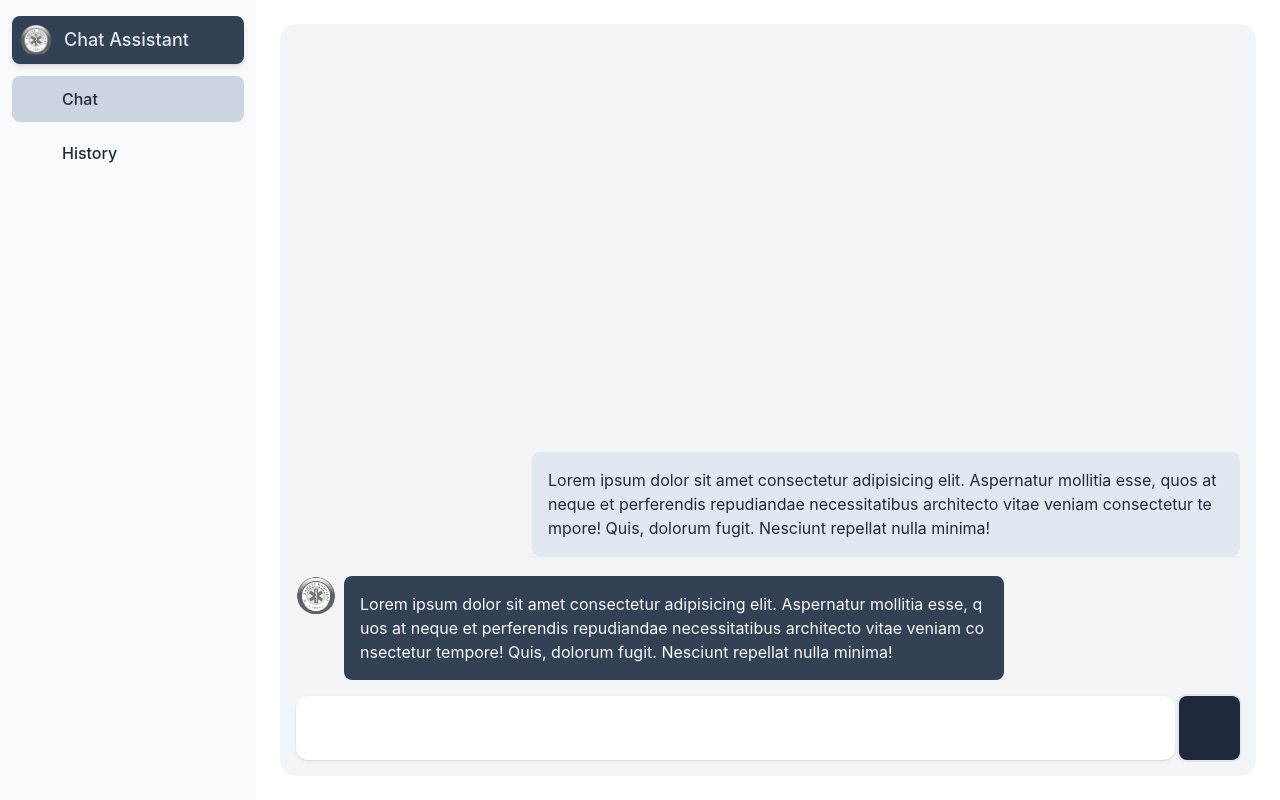
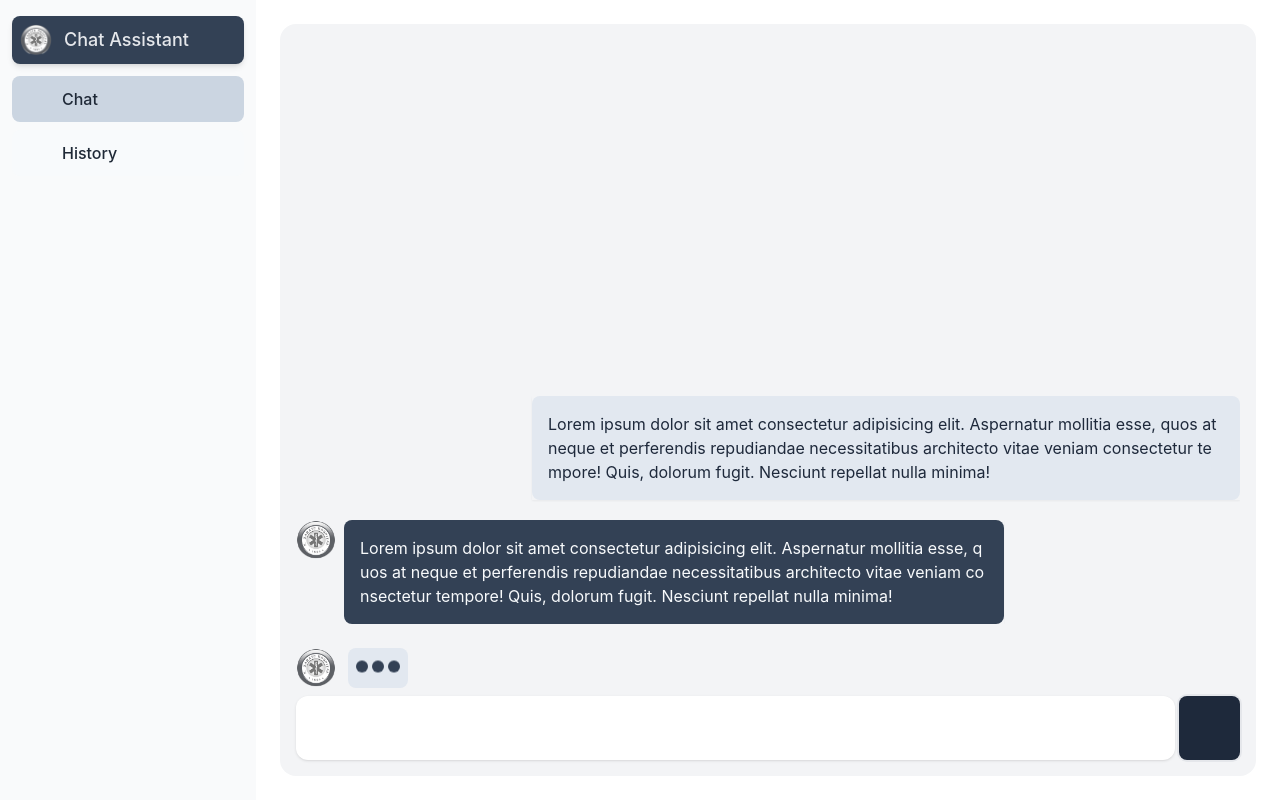
Before and after one commit to PaulSong213/nlp-chat-fe, a React (Vite) app: page / in a window 1280 px wide. Both pictures are taken after a click on the button 1209 px from the left and 728 px from the top of the page. Built offline with nearby package versions, Linux system fonts and the light colour scheme; some icons are missing.

Commit message:
Add loader when the bot is typing

```diff
--- a/src/Navigation.tsx
+++ b/src/Navigation.tsx
@@ -55,6 +55,7 @@ const Sidebar: React.FC = () => {
             {/* Sidebar Item 1 */}
             <Link
               to="/"
+              onClick={toggleSidebar}
               className={`flex items-center p-2 text-gray-800 rounded-lg   ${
                 location.pathname === "/"
                   ? "bg-slate-300"
@@ -67,6 +68,7 @@ const Sidebar: React.FC = () => {
             {/* Sidebar Item 2 */}
             <Link
               to="/history"
+              onClick={toggleSidebar}
               className={`flex items-center p-2 text-gray-800 rounded-lg   ${
                 location.pathname === "/history"
                   ? "bg-slate-300"
--- /dev/null
+++ b/src/components/ChatBubbles.tsx
@@ -0,0 +1,38 @@
+interface Chat {
+  isFromBot: boolean;
+  message: string;
+}
+
+interface ChatBubblesProps {
+  chats: Chat[];
+}
+
+const ChatBubbles: React.FC<ChatBubblesProps> = ({ chats }) => {
+  return (
+    <div className="flex flex-col-reverse h-full overflow-x-hidden mb-4">
+      {chats.map((chat, index) => (
+        <div
+          key={index}
+          className={`flex w-3/4 mt-5 shadow-sm ${
+            chat.isFromBot ? "space-x-2" : "self-end"
+          }`}
+        >
+          {chat.isFromBot && (
+            <img className="w-10 h-10" src="/logo.png" alt="Logo" />
+          )}
+          <p
+            className={` p-4 rounded-lg break-all ${
+              chat.isFromBot
+                ? "bg-slate-700 text-slate-50"
+                : "bg-slate-200 text-slate-800 "
+            }`}
+          >
+            {chat.message}
+          </p>
+        </div>
+      ))}
+    </div>
+  );
+};
+
+export default ChatBubbles;
--- /dev/null
+++ b/src/components/ChatTypeLoader.tsx
@@ -0,0 +1,24 @@
+interface ChatTypeLoaderProps {
+  isVisible: boolean;
+}
+
+const ChatTypeLoader: React.FC<ChatTypeLoaderProps> = ({ isVisible }) => {
+  return (
+    <div
+      className={`space-x-3 my-2  duration-200 ease flex z-10 ${
+        isVisible
+          ? "h-12 opacity-100 transition-all"
+          : "h-0 opacity-0  transition-none"
+      }`}
+    >
+      <img className="w-10 h-10" src="/logo.png" alt="Logo" />
+      <div className=" bg-slate-200 p-2 h-full flex space-x-1 items-center w-max rounded-lg ">
+        <div className="bg-slate-700 w-3 h-3 rounded-full self-center animate-bounce"></div>
+        <div className="bg-slate-700 w-3 h-3 rounded-full self-center animate-bounce delay-1000"></div>
+        <div className="bg-slate-700 w-3 h-3 rounded-full self-center animate-bounce"></div>
+      </div>
+    </div>
+  );
+};
+
+export default ChatTypeLoader;
--- a/src/pages/Home.tsx
+++ b/src/pages/Home.tsx
@@ -1,9 +1,11 @@
 import { Send } from "react-ionicons";
 import { useState } from "react";
+import ChatBubbles from "../components/ChatBubbles";
+import ChatTypeLoader from "../components/ChatTypeLoader";
 interface CounterProps {}
 
 const Home: React.FC<CounterProps> = () => {
-  // create state of chats
+  // state of array chats
   const [chats] = useState([
     {
       isFromBot: true,
@@ -17,42 +19,28 @@ const Home: React.FC<CounterProps> = () => {
     },
   ]);
 
+  // state of loader while bot is typing
+  const [isBotTyping, setIsBotTyping] = useState(false);
+
   return (
     <div className="flex h-screen antialiased text-gray-800">
       <div className="flex flex-row h-full w-full overflow-x-hidden">
         <div className="flex flex-col flex-auto h-full p-6">
           <div className="flex flex-col flex-auto flex-shrink-0 rounded-2xl bg-gray-100 h-full p-4">
             {/* Chat Messages */}
-            <div className="flex flex-col-reverse h-full overflow-x-hidden mb-4">
-              {chats.map((chat) => (
-                <div
-                  className={`flex w-3/4 mt-5 shadow-sm ${
-                    chat.isFromBot ? "space-x-2" : "self-end"
-                  }`}
-                >
-                  {chat.isFromBot && (
-                    <img className="w-10 h-10" src="/logo.png" alt="Logo" />
-                  )}
-                  <p
-                    className={` p-4 rounded-lg break-all ${
-                      chat.isFromBot
-                        ? "bg-slate-700 text-slate-50"
-                        : "bg-slate-200 text-slate-800 "
-                    }`}
-                  >
-                    {chat.message}
-                  </p>
-                </div>
-              ))}
-            </div>
-            <div className="flex space-x-1  items-stretch justify-between">
+            <ChatBubbles chats={chats} />
+            <ChatTypeLoader isVisible={isBotTyping} />
+            <div className="flex space-x-1 items-stretch justify-between ">
               {/* Chat Input */}
               <input
                 type="text"
-                className="flex flex-row items-center h-16 rounded-xl bg-white w-full px-4 shadow outline-none"
+                className="z-20 flex flex-row items-center h-16 rounded-xl bg-white w-full px-4 shadow outline-none"
               />
               {/* Sidebar Close button */}
               <button
+                onClick={() => {
+                  setIsBotTyping(!isBotTyping);
+                }}
                 type="button"
                 className="p-2 bg-slate-800 text-sm rounded-lg hover:bg-slate-900 focus:outline-none focus:ring-2 focus:ring-gray-200 flex items-center justify-center w-16"
               >
```
